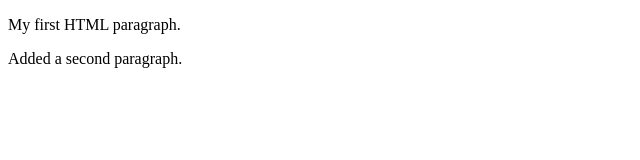
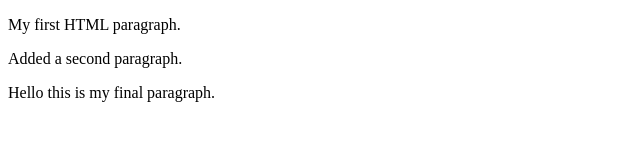
Before and after one commit to PeterPotaptchik/FirstAzureStaticWebApp, a plain HTML site: page index.html in a window 1280 px wide. Shown: the whole page, without its empty margins (0-640 px from the left). Drawn offline with Linux system fonts and the light colour scheme.

Commit message:
Add third paragraph

```diff
--- a/index.html
+++ b/index.html
@@ -4,5 +4,6 @@
 
 <p> My first HTML paragraph. </p>
 <p> Added a second paragraph. </p>
+<p> Hello this is my final paragraph. </p>
 
 </body>
```
